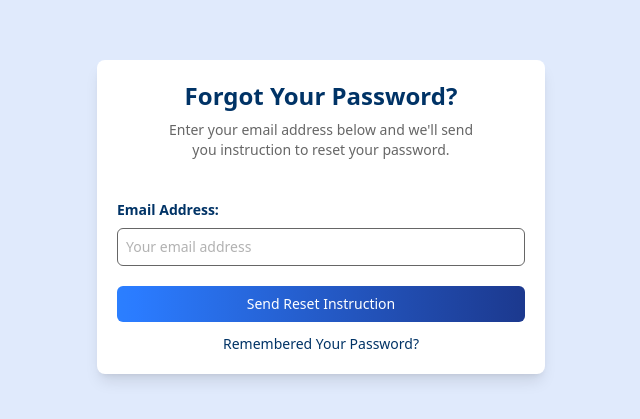
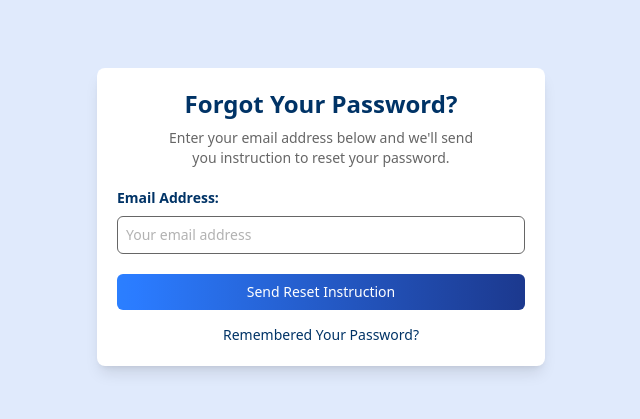
Before and after one commit to prodby-david/Capstone-Project-HanaPark-, a React (Vite) app in the folder client/: page /reset-password in a window 1280 px wide. Shown: the part 183-602 px from the top of the page, without its empty margins (319-959 px from the left). Built offline with nearby package versions, Linux system fonts and the light colour scheme.

Commit message:
Adjusted hover effects

```diff
--- a/client/src/pages/user/forgot-password.jsx
+++ b/client/src/pages/user/forgot-password.jsx
@@ -9,7 +9,7 @@ const ForgotPassword = () => {
 
         <div className='flex flex-col items-center justify-center gap-y-5 bg-white p-5 rounded-lg shadow-lg w-full max-w-md'>
 
-            <div className='flex flex-col items-center gap-y-2 mb-5 text-center'>
+            <div className='flex flex-col items-center gap-y-2 text-center'>
                 <h2 className='text-2xl font-bold text-color'>Forgot Your Password?</h2>
 
                 <p className='text-sm text-color-2 w-full max-w-xs text-center'>Enter your email address below and we'll send you instruction to reset your password.</p>
@@ -36,13 +36,16 @@ const ForgotPassword = () => {
 
                 <div className='mt-5 text-center flex flex-col gap-y-3'>
 
-                    <button className='w-full bg-gradient-to-r from-blue-500 to-blue-900 text-white p-2 rounded-md hover:from-blue-600 hover:to-blue-800 transition duration-300 cursor-pointer text-sm'>
+                    <button className='w-full bg-gradient-to-r from-blue-500 to-blue-900 text-white p-2 rounded-md hover:from-blue-900 hover:to-blue-500 transition duration-300 cursor-pointer text-sm'>
                         Send Reset Instruction
                     </button>
 
-                    <Link to='/sign-in' className='text-color text-sm'>
-                        Remembered Your Password?
-                    </Link>
+                    <div>
+                        <Link to='/sign-in' className='text-color text-sm hover:text-color-3'>
+                            Remembered Your Password?
+                        </Link>
+                    </div>
+
 
                 </div>
 
--- a/client/src/pages/user/signin.jsx
+++ b/client/src/pages/user/signin.jsx
@@ -135,7 +135,7 @@ const [showPassword, setShowPassword] = useState(false);
 
           <div className='w-full'>
 
-            <button className='w-full bg-gradient-to-r from-blue-500 to-blue-900 text-white p-2 rounded-md hover:from-blue-600 hover:to-blue-800 transition duration-300 cursor-pointer text-sm' onClick={handleSubmit}>
+            <button className='w-full bg-gradient-to-r from-blue-500 to-blue-900 text-white p-2 rounded-md hover:from-blue-900 hover:to-blue-500 transition duration-300 cursor-pointer text-sm' onClick={handleSubmit}>
               Sign In
             </button>
 
@@ -143,7 +143,7 @@ const [showPassword, setShowPassword] = useState(false);
 
         </form>
 
-        <Link to='/reset-password' className='text-sm text-color'>
+        <Link to='/reset-password' className='text-sm text-color transition ease-in-out hover:text-color-3 hover:underline duration-300 '>
           Forgot Password?
         </Link>
 
```
